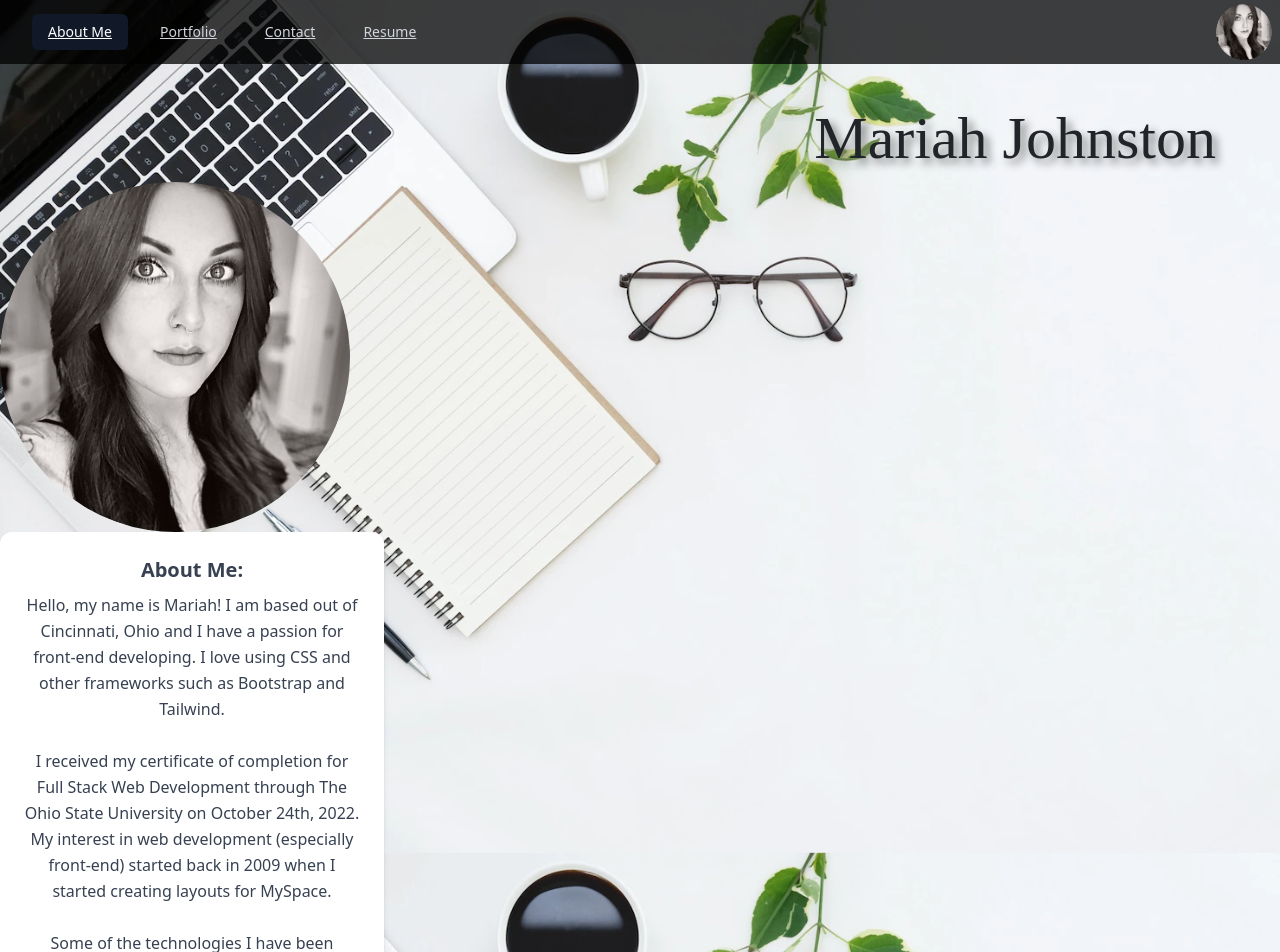
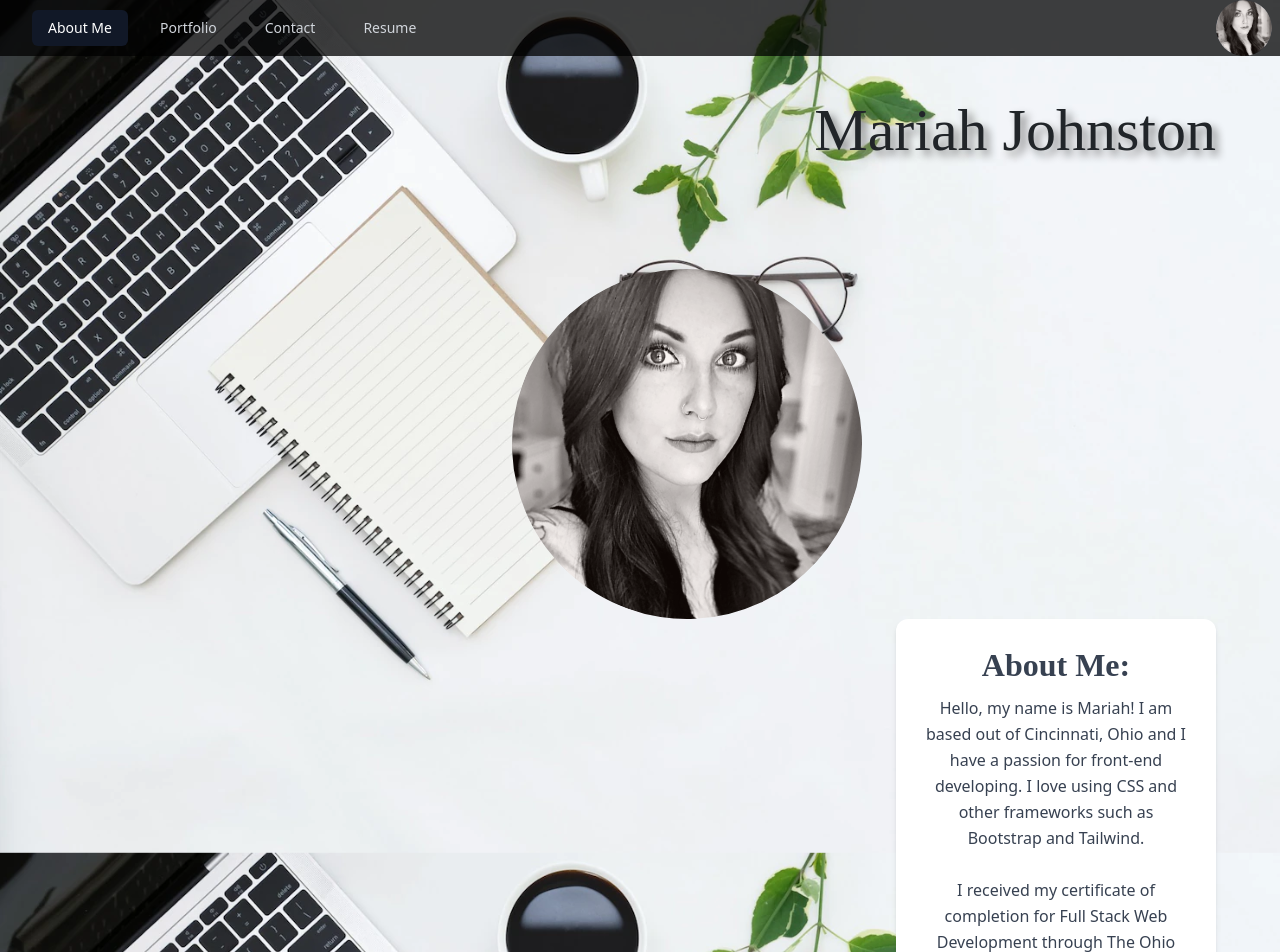
Before and after one commit to Mariah217/Portfolio, a React (Create React App) app: page / in a window 1280 px wide. Shown: the top 952 px of the page. Built offline with nearby package versions, Linux system fonts and the light colour scheme; a web font is replaced by a local one; what @material-tailwind/react, tw-elements would draw is missing.

Commit message:
imported contact, portfolio and resume in app.js file, added route paths, installed react-router-dom and imported in app.js

```diff
--- a/package.json
+++ b/package.json
@@ -14,6 +14,7 @@
     "react": "^18.2.0",
     "react-bootstrap": "^2.5.0",
     "react-dom": "^18.2.0",
+    "react-router-dom": "^6.4.3",
     "react-scripts": "5.0.1",
     "reactstrap": "^9.1.5",
     "sass": "^1.56.0",
--- a/src/App.js
+++ b/src/App.js
@@ -3,13 +3,24 @@ import Nav from './components/Navbar/Navbar';
 import About from './components/About/About';
 import Footer from './components/Footer/Footer';
 import "./index.css";
+import { BrowserRouter, Routes, Route } from 'react-router-dom';
+import Contact from './components/Contact/Contact';
+import Portfolio from './components/Portfolio/Portfolio';
+import Resume from './components/Resume/Resume';
 // import "./output.css";
 
 export default function App() {
   return (
     <>
     <Nav />
-    <About />
+      <BrowserRouter>
+        <Routes>
+          <Route path='/' element={<About />} />
+          <Route path='/contact' element={<Contact />} />
+          <Route path='/portfolio' element={<Portfolio />} />
+          <Route path='/resume' element={<Resume />} />
+        </Routes>
+      </BrowserRouter>
     <Footer />
     </>
   );
--- a/src/components/About/About.js
+++ b/src/components/About/About.js
@@ -15,9 +15,9 @@ export default function About() {
                 className="me">
             </img>
 
-            <Card className="w-96">
+            <Card className="w-120" id="about-me">
                 <CardBody className="text-center">
-                    <Typography variant="h5" className="mb-2">
+                    <Typography variant="h5" className="mb-2" id="aboutme-title">
                         About Me:
                     </Typography>
                     <Typography>
--- a/src/components/Navbar/Navbar.js
+++ b/src/components/Navbar/Navbar.js
@@ -1,5 +1,4 @@
 import React from 'react';
-import { Fragment } from 'react'
 import { Disclosure, Menu } from '@headlessui/react'
 import { Bars3Icon, XMarkIcon } from '@heroicons/react/24/outline'
 
@@ -20,7 +19,7 @@ export default function Nav() {
       {({ open }) => (
         <>
           <div className="mx-auto max-w-7xl px-2 sm:px-6 lg:px-8">
-            <div className="relative flex h-16 items-center justify-between">
+            <div className="relative flex h-14 items-center justify-between">
               <div className="absolute inset-y-0 left-0 flex items-center sm:hidden">
                 {/* Mobile menu button*/}
                 <Disclosure.Button className="inline-flex items-center justify-center rounded-md p-2 text-gray-400 hover:bg-gray-700 hover:text-white focus:outline-none focus:ring-2 focus:ring-inset focus:ring-white">
@@ -40,7 +39,7 @@ export default function Nav() {
                         key={item.name}
                         href={item.href}
                         className={classNames(
-                          item.current ? 'bg-gray-900 text-white' : 'text-gray-300 hover:bg-gray-700 hover:text-white',
+                          item.current ? 'no-underline bg-gray-900 text-white' : ' no-underline text-gray-300 hover:bg-gray-700 hover:text-white',
                           'px-3 py-2 rounded-md text-sm font-medium'
                         )}
                         aria-current={item.current ? 'page' : undefined}
@@ -56,7 +55,6 @@ export default function Nav() {
                 <Menu as="div" className="relative ml-3">
                   <div>
                     <Menu.Button className="flex rounded-full bg-gray-800 text-sm focus:outline-none focus:ring-2 focus:ring-white focus:ring-offset-2 focus:ring-offset-gray-800">
-                      <span className="sr-only">Open user menu</span>
                       <img
                         className="h-14 w-14 rounded-full rotate-12"
                         src="../img/me.png"
@@ -77,7 +75,9 @@ export default function Nav() {
                   as="a"
                   href={item.href}
                   className={classNames(
-                    item.current ? 'bg-gray-900 text-white' : 'text-gray-300 hover:bg-gray-700 hover:text-white',
+                    item.current
+                    ? 'bg-gray-900 text-white'
+                    : 'text-gray-300 hover:bg-gray-700 hover:text-white',
                     'block px-3 py-2 rounded-md text-base font-medium'
                   )}
                   aria-current={item.current ? 'page' : undefined}
--- a/src/index.css
+++ b/src/index.css
@@ -11,6 +11,7 @@ body {
     background-attachment: fixed;
 }
 
+
 .name {
     margin-top: 3%;
     margin-right: 5%;
@@ -22,9 +23,21 @@ body {
 }
 
 .me {
-    vertical-align: middle;
+    margin-top: 8%;
+    margin-left: 40%;
     border-radius: 50%;
     height: 350px;
     width: 350px;
     transform: rotate(20deg);
 }
+
+#about-me {
+    margin-right: 5%;
+    margin-left: 70%;
+}
+
+#aboutme-title{
+    font-family: 'Sacramento', cursive;
+    font-size: 32px;
+    font: black;
+}
```
Also changed, not shown: src/components/Portfolio/Portfolio.js (added), src/components/Portfolio/index.js (added), src/components/Resume/Resume.js (added), src/components/Resume/index.js (added), 1 other file (tests, documents, lock files or other folders).
